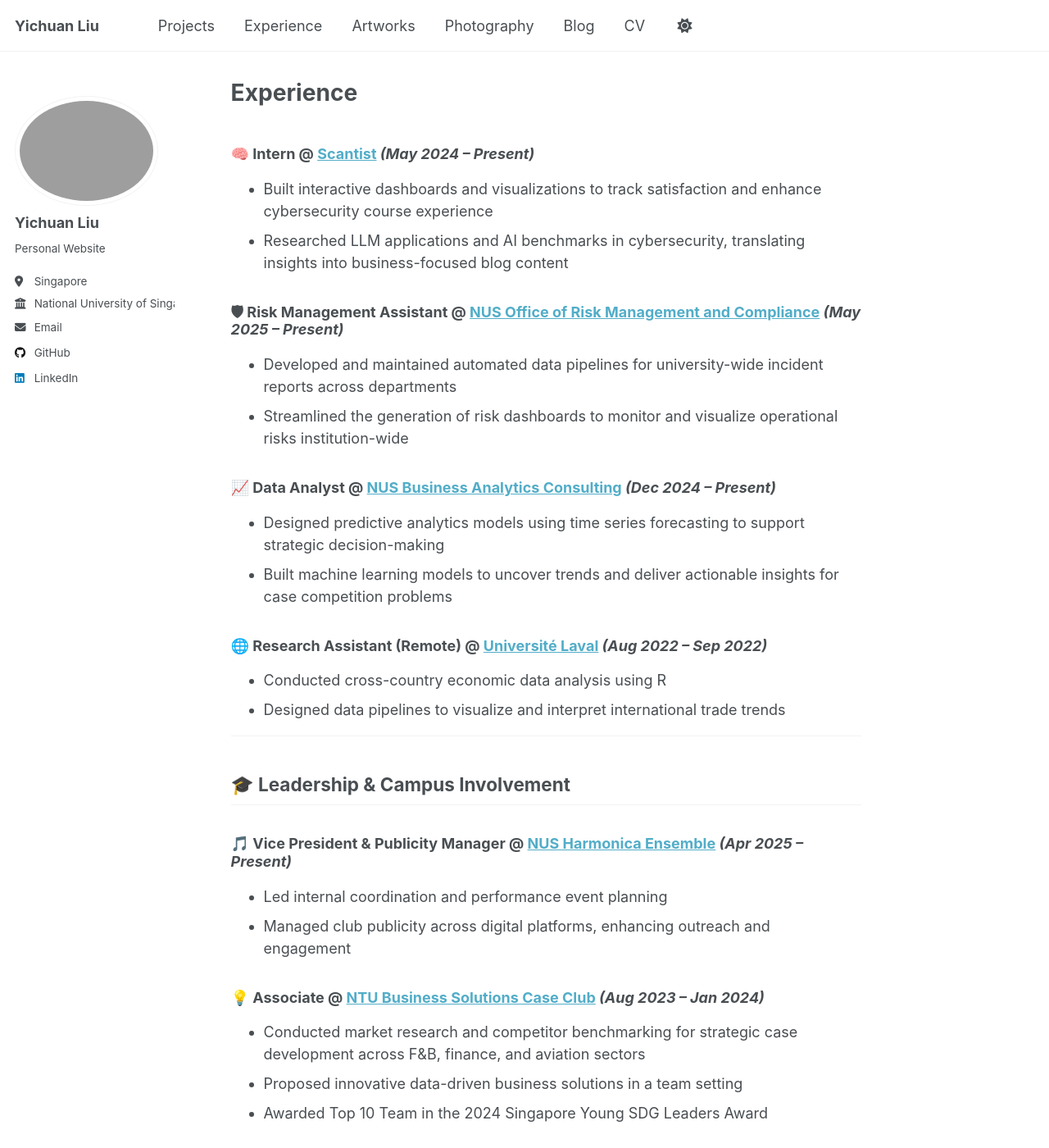
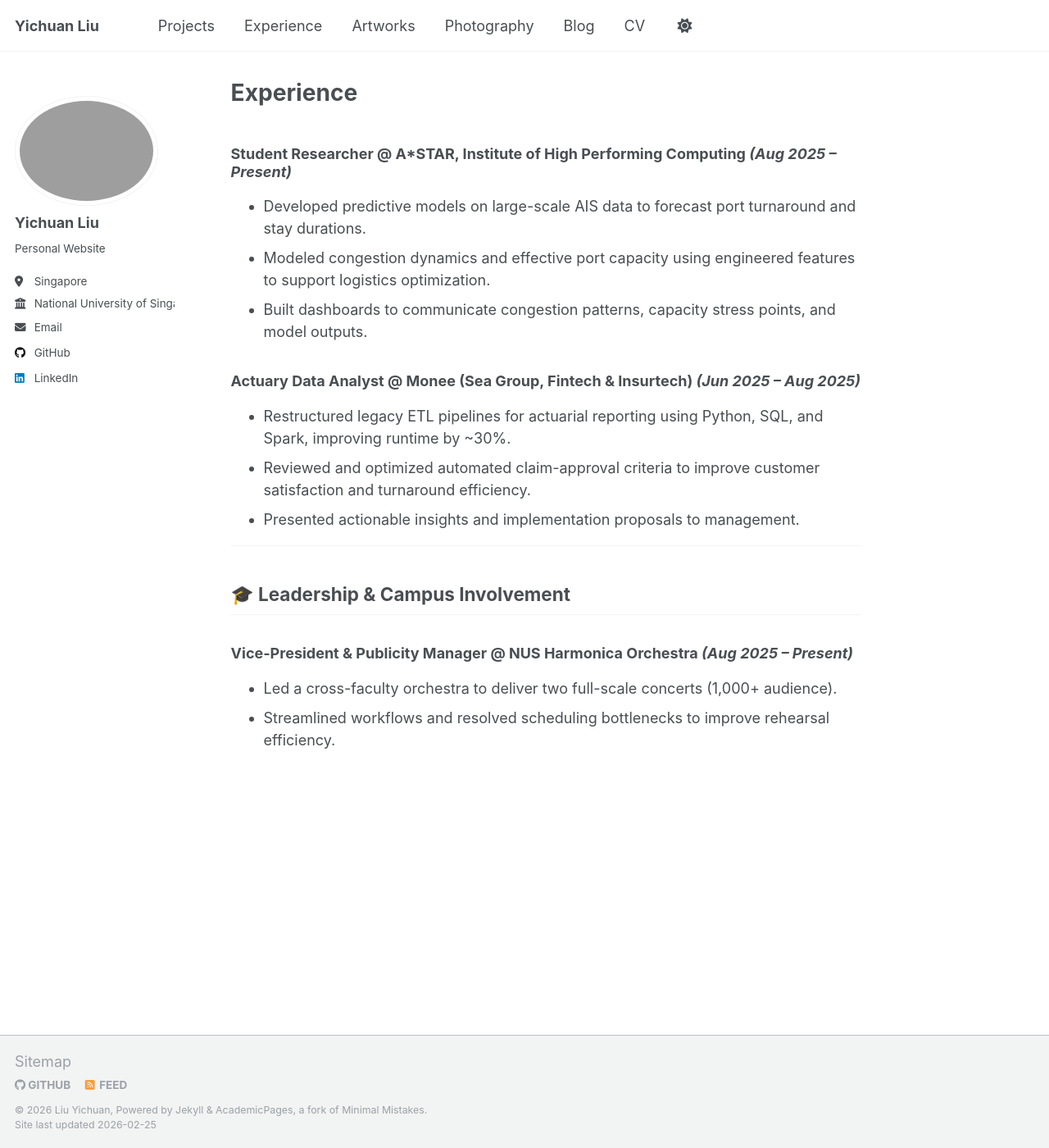
Before and after one commit to lydia372/lydia372.github.io, a Jekyll site: the page built from _pages/experience.md, in a window 1280 px wide and 1400 px high. Shown: the whole window at 82% size. Built offline with Jekyll 4.4.1, drawn with Linux system fonts in a browser that asks for light colours.

Commit message:
Update experience and projects

```diff
--- a/_pages/experience.md
+++ b/_pages/experience.md
@@ -5,31 +5,20 @@ layout: single
 author_profile: true
 ---
 
-### 🧠 Intern @ [Scantist](https://scantist.com) _(May 2024 – Present)_
-- Built interactive dashboards and visualizations to track satisfaction and enhance cybersecurity course experience
-- Researched LLM applications and AI benchmarks in cybersecurity, translating insights into business-focused blog content
+### Student Researcher @ A*STAR, Institute of High Performing Computing _(Aug 2025 – Present)_
+- Developed predictive models on large-scale AIS data to forecast port turnaround and stay durations.
+- Modeled congestion dynamics and effective port capacity using engineered features to support logistics optimization.
+- Built dashboards to communicate congestion patterns, capacity stress points, and model outputs.
 
-### 🛡 Risk Management Assistant @ [NUS Office of Risk Management and Compliance](https://nus.edu.sg/ormc) _(May 2025 – Present)_
-- Developed and maintained automated data pipelines for university-wide incident reports across departments
-- Streamlined the generation of risk dashboards to monitor and visualize operational risks institution-wide
-
-### 📈 Data Analyst @ [NUS Business Analytics Consulting](https://nusbasdata.wordpress.com) _(Dec 2024 – Present)_
-- Designed predictive analytics models using time series forecasting to support strategic decision-making
-- Built machine learning models to uncover trends and deliver actionable insights for case competition problems
-
-### 🌐 Research Assistant (Remote) @ [Université Laval](https://www.ulaval.ca/) _(Aug 2022 – Sep 2022)_
-- Conducted cross-country economic data analysis using R
-- Designed data pipelines to visualize and interpret international trade trends
+### Actuary Data Analyst @ Monee (Sea Group, Fintech & Insurtech) _(Jun 2025 – Aug 2025)_
+- Restructured legacy ETL pipelines for actuarial reporting using Python, SQL, and Spark, improving runtime by ~30%.
+- Reviewed and optimized automated claim-approval criteria to improve customer satisfaction and turnaround efficiency.
+- Presented actionable insights and implementation proposals to management.
 
 ---
 
 ## 🎓 Leadership & Campus Involvement
 
-### 🎵 Vice President & Publicity Manager @ [NUS Harmonica Ensemble](https://www.youtube.com/channel/UCEg0YEvkMvtu3OuQRAsMhVg) _(Apr 2025 – Present)_
-- Led internal coordination and performance event planning
-- Managed club publicity across digital platforms, enhancing outreach and engagement
-
-### 💡 Associate @ [NTU Business Solutions Case Club](https://sg.linkedin.com/company/ntubusinesssolutions) _(Aug 2023 – Jan 2024)_
-- Conducted market research and competitor benchmarking for strategic case development across F&B, finance, and aviation sectors
-- Proposed innovative data-driven business solutions in a team setting
-- Awarded Top 10 Team in the 2024 Singapore Young SDG Leaders Award
+### Vice-President & Publicity Manager @ NUS Harmonica Orchestra _(Aug 2025 – Present)_
+- Led a cross-faculty orchestra to deliver two full-scale concerts (1,000+ audience).
+- Streamlined workflows and resolved scheduling bottlenecks to improve rehearsal efficiency.
```
Also changed, not shown: _pages/projects.md (+45 -34 lines), images/global-voices.png (added), images/nccs-ai.jpg (added), images/systematic-trading.webp (added), images/ubs-finai.jpg (added).
